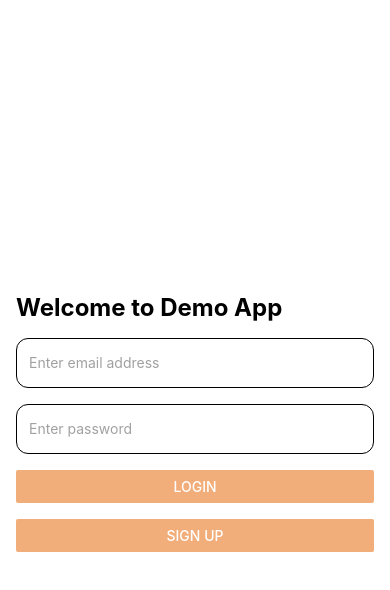
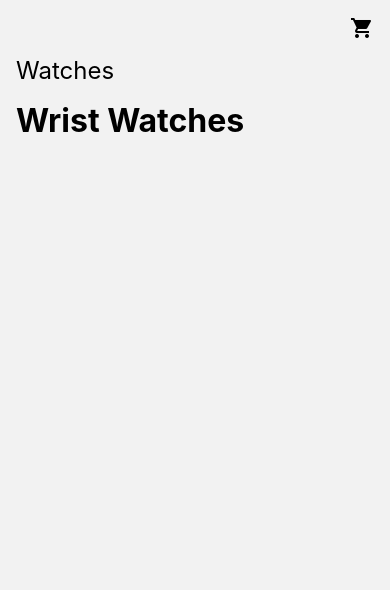
Before and after one commit to brijeshkumar-chavda/DemoApp, a React Native app: screen / in a window 390 px wide. Shown: the top 590 px of the page. Built offline with nearby package versions, Linux system fonts and the light colour scheme.

Commit message:
feat: add ProductScreen, migrate style files to .tsx, and update navigation and safe area handling.

```diff
--- a/App.tsx
+++ b/App.tsx
@@ -1,11 +1,13 @@
-import { SafeAreaProvider } from 'react-native-safe-area-context';
+import { SafeAreaProvider, SafeAreaView } from 'react-native-safe-area-context';
 
 import Navigation from './src/navigation';
 
 function App() {
   return (
     <SafeAreaProvider>
-      <Navigation />
+      <SafeAreaView style={{ flex: 1 }}>
+        <Navigation />
+      </SafeAreaView>
     </SafeAreaProvider>
   );
 }
--- a/src/navigation/index.tsx
+++ b/src/navigation/index.tsx
@@ -4,9 +4,10 @@ import { createNativeStackNavigator } from '@react-navigation/native-stack';
 import LoginScreen from '../screens/LoginScreen';
 import ChatScreen from '../screens/ChatScreen';
 import SignUpScreen from '../screens/SignUpScreen';
+import ProductScreen from '../screens/ProductScreen';
 
 const RootStack = createNativeStackNavigator({
-  initialRouteName: 'LoginScreen',
+  initialRouteName: 'ProductScreen',
   screens: {
     LoginScreen: {
       screen: LoginScreen,
@@ -26,6 +27,12 @@ const RootStack = createNativeStackNavigator({
         headerShown: false,
       },
     },
+    ProductScreen: {
+      screen: ProductScreen,
+      options: {
+        headerShown: false,
+      },
+    },
   },
 });
 
--- a/src/screens/ChatScreen/index.tsx
+++ b/src/screens/ChatScreen/index.tsx
@@ -1,5 +1,4 @@
-import { Text } from 'react-native';
-import { SafeAreaView } from 'react-native-safe-area-context';
+import { Text, View } from 'react-native';
 import UserHeader from '../../components/UserHeader';
 
 import { styles } from './styles';
@@ -9,7 +8,7 @@ import MessageInputBox from '../../components/MessageInputBox';
 
 const ChatScreen = () => {
   return (
-    <SafeAreaView style={styles.container}>
+    <View style={styles.container}>
       <UserHeader />
       <CallBox isMine callType="audio" />
       <CallBox callType="audio" />
@@ -19,7 +18,7 @@ const ChatScreen = () => {
       <MessageBox isMine message="Sure, I can help you with that!" />
       <CallBox callType="video" />
       <MessageInputBox />
-    </SafeAreaView>
+    </View>
   );
 };
 
--- /dev/null
+++ b/src/screens/ProductScreen/index.tsx
@@ -0,0 +1,21 @@
+import { Text, View } from 'react-native';
+import { styles } from './styles';
+import MaterialIcons from 'react-native-vector-icons/MaterialIcons';
+import { colors } from '../../constants/colors';
+
+const ProductScreen = () => {
+  return (
+    <View style={styles.container}>
+      <View style={styles.shoppingCartIconContainer}>
+        <MaterialIcons name="shopping-cart" size={24} color={colors.black} />
+      </View>
+
+      <View>
+        <Text style={styles.productMainTitle}>Watches</Text>
+        <Text style={styles.productSubTitle}>Wrist Watches</Text>
+      </View>
+    </View>
+  );
+};
+
+export default ProductScreen;
--- /dev/null
+++ b/src/screens/ProductScreen/styles.tsx
@@ -0,0 +1,28 @@
+import { StyleSheet } from 'react-native';
+import { fontSize, fontWeight } from '../../constants/fonts';
+
+export const styles = StyleSheet.create({
+  container: {
+    flex: 1,
+    padding: 16,
+    // justifyContent: 'center',
+    // alignItems: 'center',
+  },
+
+  shoppingCartIconContainer: {
+    flexDirection: 'row',
+    alignSelf: 'flex-end',
+    marginBottom: 16,
+  },
+
+  productMainTitle: {
+    fontSize: fontSize.xlarge,
+    fontWeight: fontWeight.regular,
+    marginBottom: 16,
+  },
+
+  productSubTitle: {
+    fontSize: fontSize.xxlarge,
+    fontWeight: fontWeight.bold,
+  },
+});
```
Also changed, not shown: src/screens/CartScreen/index.tsx (deleted), src/screens/CartScreen/styles.tsx (deleted), src/screens/LoginScreen/styles.tsx (renamed from src/screens/LoginScreen/styles.ts), src/screens/SignUpScreen/styles.tsx (renamed from src/screens/SignUpScreen/styles.ts).
